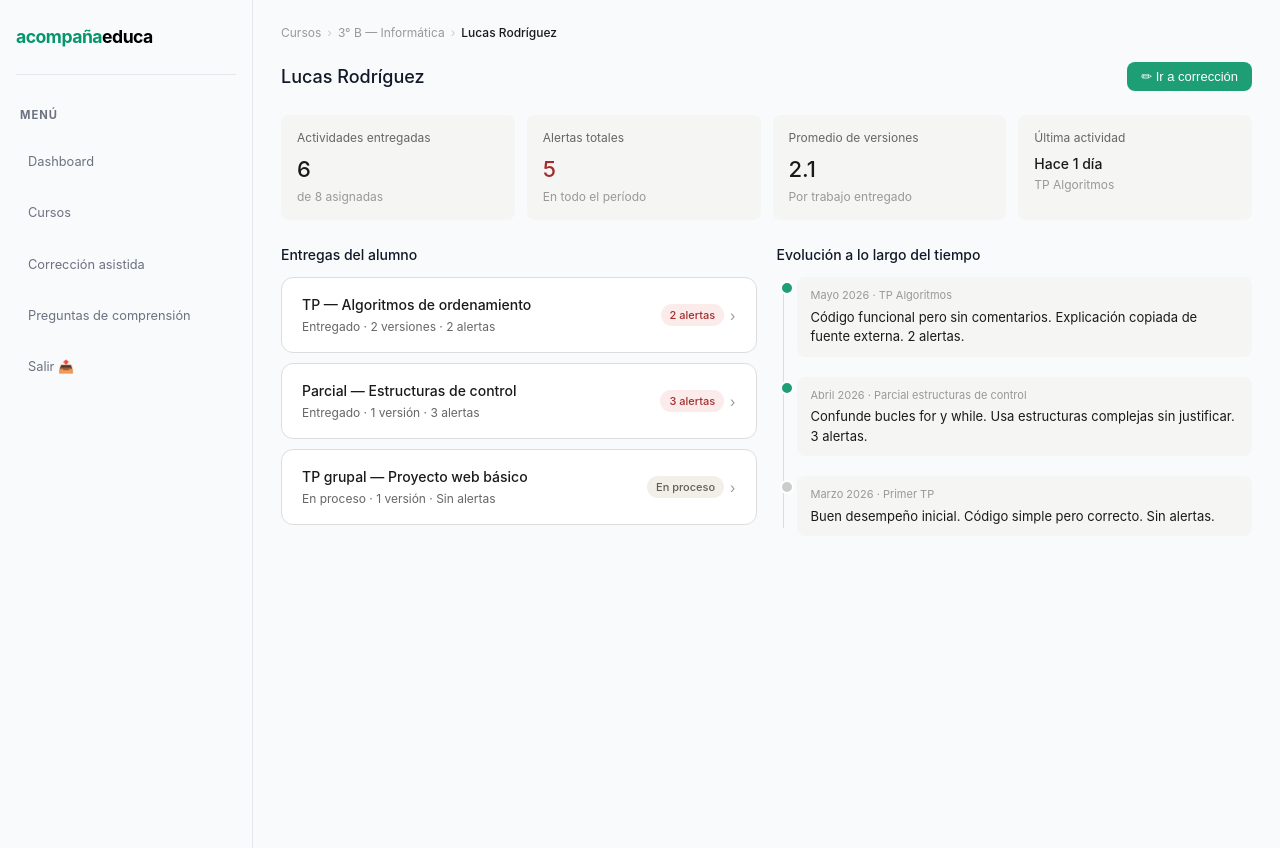
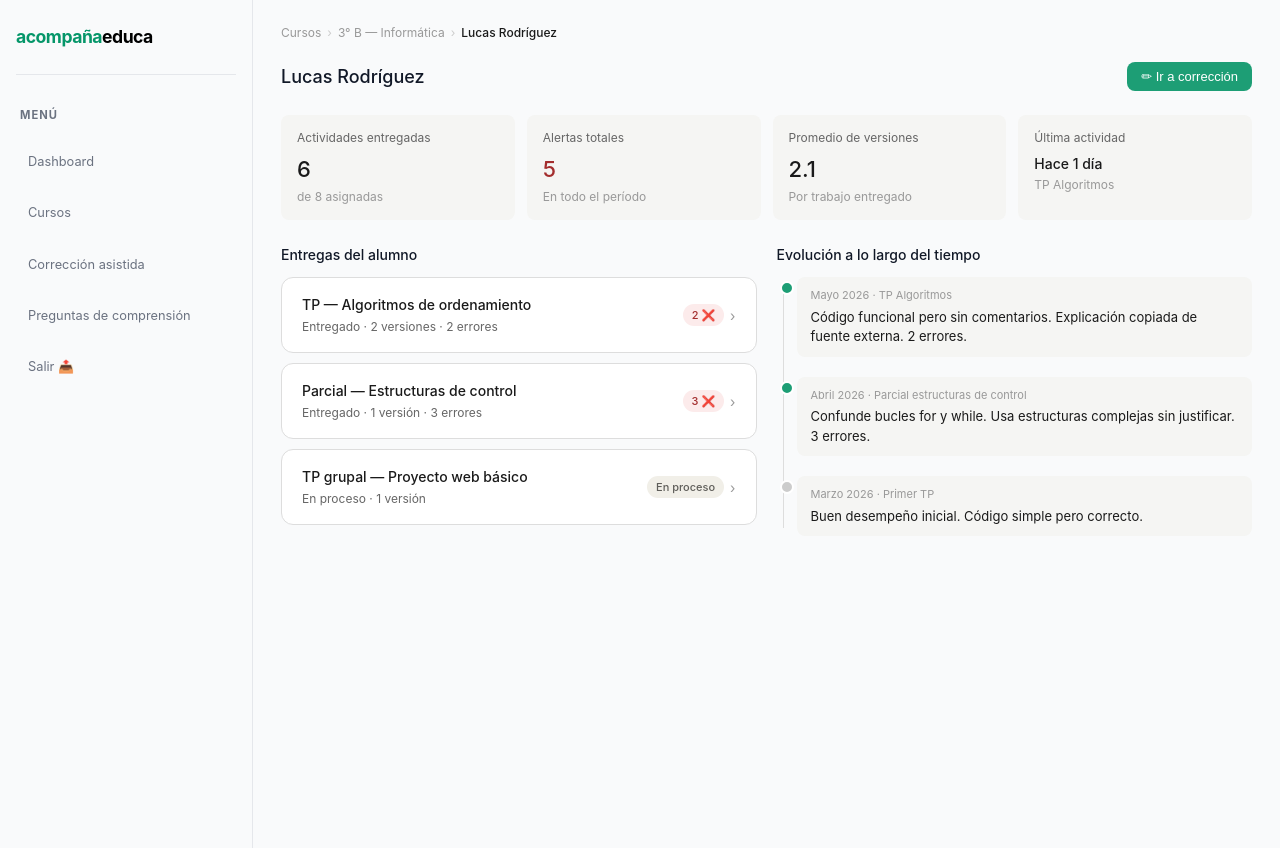
Before and after one commit to thomiperezz/TPO-Seminario-G2, a React (Vite) app: page /perfil-alumno in a window 1280 px wide. Built offline with nearby package versions, Linux system fonts and the light colour scheme.

Commit message:
reemplazando palabra alerta por emojis

```diff
--- a/src/components/ui/StudentRow.jsx
+++ b/src/components/ui/StudentRow.jsx
@@ -13,7 +13,7 @@ const StudentRow = ({ alumno }) => {
             </div>
             <div>
                 <div style={{ fontSize: '13px', fontWeight: '500' }}>{alumno.nombre}</div>
-                <div style={{ fontSize: '11px', color: '#666' }}>Última entrega {alumno.ultima} · {alumno.alertas > 0 ? `${alumno.alertas} alerta${alumno.alertas > 1 ? 's' : ''}` : 'Sin alertas'}</div>
+                <div style={{ fontSize: '11px', color: '#666' }}>Última entrega {alumno.ultima} · {alumno.alertas > 0 ? `${alumno.alertas} alerta${alumno.alertas > 1 ? 's' : ''}` : '✅'}</div>
             </div>
             </div>
             <div style={{ display: 'flex', alignItems: 'center', gap: '8px' }}>
--- a/src/pages/Course.jsx
+++ b/src/pages/Course.jsx
@@ -1,35 +1,38 @@
+import { useNavigate } from 'react-router-dom';
 import MainLayout from '../layouts/MainLayout';
 import Header from '../components/Header';
 import CourseCard from '../components/course/CourseCard';
 
 const Course = () => {
+  const navigate = useNavigate();
+
   const courses = [
     {
       code: '3° B',
       name: 'Matemática',
       info: '32 alumnos',
-      alerts: '6 alertas',
+      alerts: '6 ⚠️',
       alertType: 'warning'
     },
     {
       code: '4° A',
       name: 'Matemática',
       info: '28 alumnos',
-      alerts: 'Sin alertas',
+      alerts: '✅',
       alertType: 'success'
     },
     {
       code: '5° C',
       name: 'Matemática',
       info: '30 alumnos',
-      alerts: '3 alertas',
+      alerts: '3 ℹ️',
       alertType: 'info'
     },
     {
       code: '6° A',
       name: 'Matemática',
       info: '25 alumnos',
-      alerts: '1 alerta',
+      alerts: '1 ⚠️',
       alertType: 'warning'
     }
   ];
@@ -40,7 +43,7 @@ const Course = () => {
         title="Cursos"
         subtitle="Administración de cursos activos"
         actionText="Nuevo curso"
-        onAction={() => console.log('Nuevo curso')}
+        onAction={() => navigate('/nuevo-curso')}
         breadcrumbs={[
           {
             label: 'Inicio',
--- a/src/pages/Dashboard.jsx
+++ b/src/pages/Dashboard.jsx
@@ -88,7 +88,7 @@ const Dashboard = () => {
               code="3° B"
               name="Matemática"
               info="32 alumnos"
-              alerts="6 alertas"
+              alerts="6 ⚠️"
               alertType="warning"
             />
 
@@ -96,7 +96,7 @@ const Dashboard = () => {
               code="4° A"
               name="Matemática"
               info="28 alumnos"
-              alerts="Sin alertas"
+              alerts="✅"
               alertType="success"
             />
 
@@ -104,7 +104,7 @@ const Dashboard = () => {
               code="5° C"
               name="Matemática"
               info="30 alumnos"
-              alerts="3 alertas"
+              alerts="3 ℹ️"
               alertType="info"
             />
 
--- a/src/pages/DetalleCurso.jsx
+++ b/src/pages/DetalleCurso.jsx
@@ -14,10 +14,10 @@ const DetalleCurso = () => {
   const navigate = useNavigate();
 
   const alumnos = [
-    { iniciales: 'MG', nombre: 'Martina García', ultima: 'hace 2h', alertas: 1, tipo: 'amarillo', textoInsignia: '1 alerta', bg: '#E6F1FB', color: '#185FA5' },
-    { iniciales: 'LR', nombre: 'Lucas Rodríguez', ultima: 'hace 1 día', alertas: 2, tipo: 'rojo', textoInsignia: '2 alertas', bg: '#FAEEDA', color: '#854F0B' },
-    { iniciales: 'SP', nombre: 'Sofía Pérez', ultima: 'hace 3h', alertas: 0, tipo: 'verde', textoInsignia: 'Sin alertas', bg: '#FBEAF0', color: '#993556' },
-    { iniciales: 'JM', nombre: 'Julián Méndez', ultima: 'hace 3 días', alertas: 3, tipo: 'rojo', textoInsignia: '3 alertas', bg: '#EEEDFE', color: '#534AB7' },
+    { iniciales: 'MG', nombre: 'Martina García', ultima: 'hace 2h', alertas: 1, tipo: 'amarillo', textoInsignia: '1 ⚠️', bg: '#E6F1FB', color: '#185FA5' },
+    { iniciales: 'LR', nombre: 'Lucas Rodríguez', ultima: 'hace 1 día', alertas: 2, tipo: 'rojo', textoInsignia: '2 ❌', bg: '#FAEEDA', color: '#854F0B' },
+    { iniciales: 'SP', nombre: 'Sofía Pérez', ultima: 'hace 3h', alertas: 0, tipo: 'verde', textoInsignia: '✅', bg: '#FBEAF0', color: '#993556' },
+    { iniciales: 'JM', nombre: 'Julián Méndez', ultima: 'hace 3 días', alertas: 3, tipo: 'rojo', textoInsignia: '3 ❌', bg: '#EEEDFE', color: '#534AB7' },
   ];
 
   const dificultades = [
--- a/src/pages/PerfilAlumno.jsx
+++ b/src/pages/PerfilAlumno.jsx
@@ -7,15 +7,15 @@ const PerfilAlumno = () => {
   const navigate = useNavigate();
 
   const entregas = [
-    { titulo: 'TP — Algoritmos de ordenamiento', meta: 'Entregado · 2 versiones · 2 alertas', tipo: 'rojo', insignia: '2 alertas' },
-    { titulo: 'Parcial — Estructuras de control', meta: 'Entregado · 1 versión · 3 alertas', tipo: 'rojo', insignia: '3 alertas' },
-    { titulo: 'TP grupal — Proyecto web básico', meta: 'En proceso · 1 versión · Sin alertas', tipo: 'gris', insignia: 'En proceso' },
+    { titulo: 'TP — Algoritmos de ordenamiento', meta: 'Entregado · 2 versiones · 2 errores', tipo: 'rojo', insignia: '2 ❌' },
+    { titulo: 'Parcial — Estructuras de control', meta: 'Entregado · 1 versión · 3 errores', tipo: 'rojo', insignia: '3 ❌' },
+    { titulo: 'TP grupal — Proyecto web básico', meta: 'En proceso · 1 versión', tipo: 'gris', insignia: 'En proceso' },
   ];
 
   const evolucion = [
-    { fecha: 'Mayo 2026 · TP Algoritmos', texto: 'Código funcional pero sin comentarios. Explicación copiada de fuente externa. 2 alertas.', activo: true },
-    { fecha: 'Abril 2026 · Parcial estructuras de control', texto: 'Confunde bucles for y while. Usa estructuras complejas sin justificar. 3 alertas.', activo: true },
-    { fecha: 'Marzo 2026 · Primer TP', texto: 'Buen desempeño inicial. Código simple pero correcto. Sin alertas.', activo: false },
+    { fecha: 'Mayo 2026 · TP Algoritmos', texto: 'Código funcional pero sin comentarios. Explicación copiada de fuente externa. 2 errores.', activo: true },
+    { fecha: 'Abril 2026 · Parcial estructuras de control', texto: 'Confunde bucles for y while. Usa estructuras complejas sin justificar. 3 errores.', activo: true },
+    { fecha: 'Marzo 2026 · Primer TP', texto: 'Buen desempeño inicial. Código simple pero correcto.', activo: false },
   ];
 
   return (
--- a/src/pages/PreguntasComprensión.jsx
+++ b/src/pages/PreguntasComprensión.jsx
@@ -112,7 +112,7 @@ const PreguntasComprensión = () => {
                 type="text"
                 value={topic}
                 onChange={(e) => setTopic(e.target.value)}
-                placeholder="Ej: Ecuaciones cuadráticas"
+                placeholder="Ingrese un prompt sobre un tema de matemática "
                 style={{
                   width: '90%',
                   padding: '10px',
```
